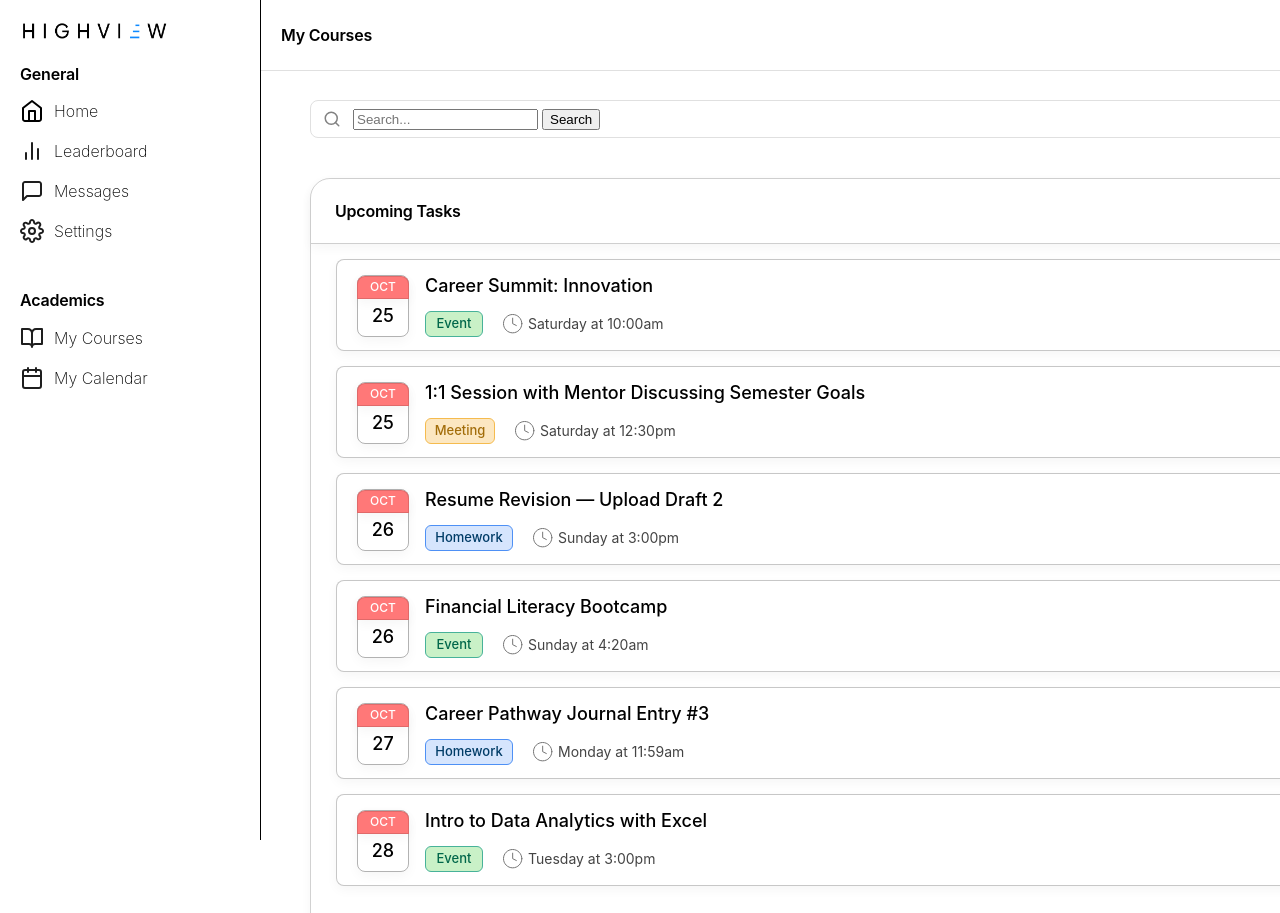
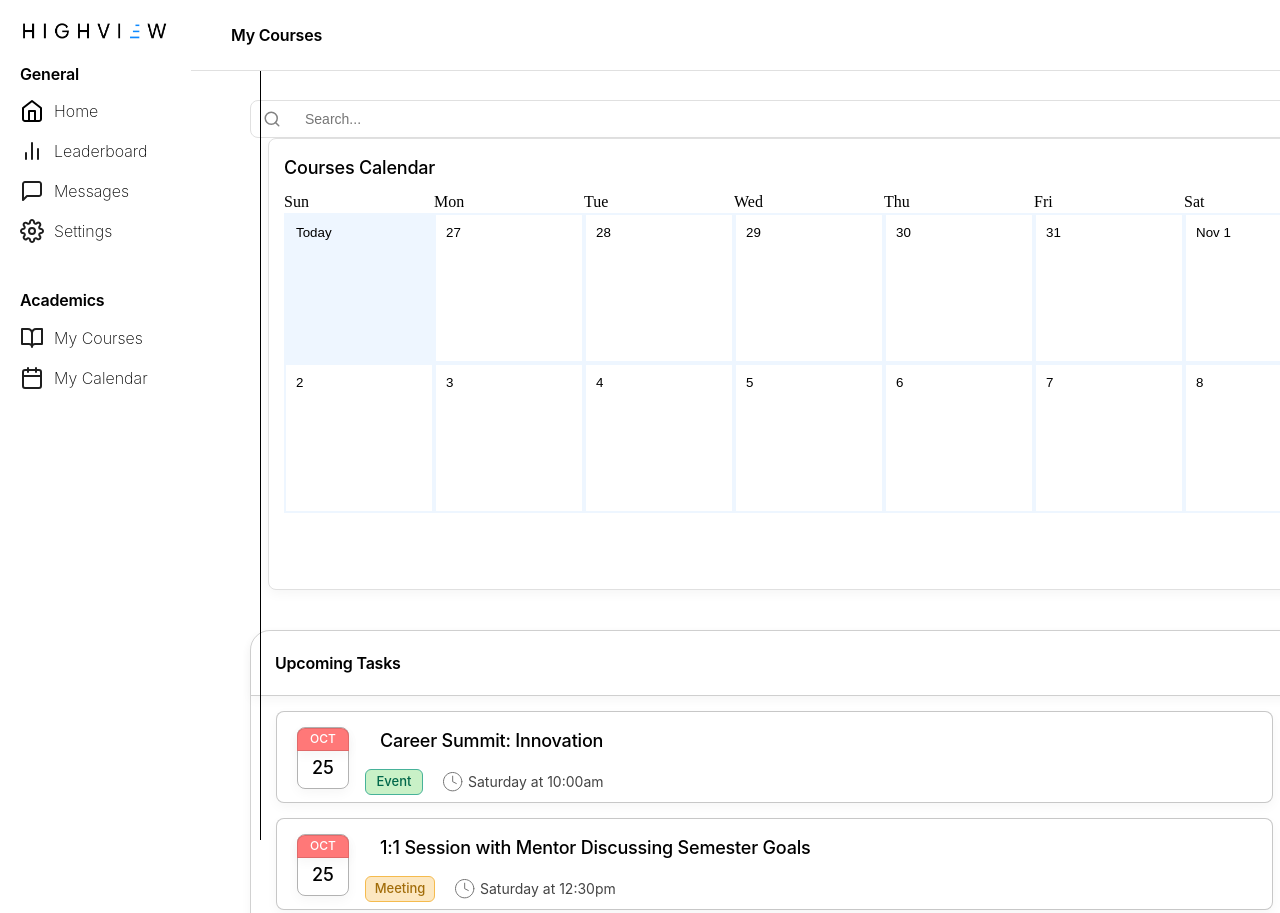
Before and after one commit to tiffiyyy/highview, a website built with Vite: page highview-web/src/courses/courses.html in a window 1280 px wide. Shown: the top 913 px of the page. Built offline with nearby package versions, Linux system fonts and the light colour scheme.

Commit message:
adding calendar

```diff
--- a/highview-web/src/calendar/calendar.css
+++ b/highview-web/src/calendar/calendar.css
@@ -3,6 +3,12 @@
     align-items: flex-start;
     margin-left: 220px;
     padding-top: 20px;
+}
+
+header{
+    border: none;
+    width: 1110px;
+    border-bottom: 1px solid rgba(0, 0, 0, 0.19);
 }
 
 h1 {
@@ -13,17 +19,27 @@ h1 {
     font-weight: 600;
     line-height: 150%; /* 30px */
     letter-spacing: -0.2px;
+    margin-left: 15px;
+
+}
+
+.current-date{
+    color: #000;
+    font-family: Inter;
+    font-size: 15px;
+    margin-left: 15px;
+
 }
 
 .calendar {
-    width: 1080px;
+    margin-left: 18px;
+    width: 1110px;
     height: 450px;
     flex-shrink: 0;
     border-radius: 8px;
     border: 1px solid #E0E0E0;
     background: #FFF;
     box-shadow: 0 4px 12px 0 rgba(0, 0, 0, 0.04);
-    padding-left: 10px;
 }
 
 .calendar-grid {
@@ -34,17 +50,27 @@ h1 {
     display: flex;
     flex-direction: row;
     flex-wrap: wrap;
-    margin-left: 5px;
+    margin-left: 15px;
 }
 
 .calendar-box {
     width: 150px;
     height: 150px;
     flex-shrink: 0;
-    fill: rgba(226, 243, 248, 0.45);
+    fill: #d4f5ff;
+    display: flex;
     flex-wrap: wrap;
     justify-content: flex-start;
     align-items: flex-start;
+    padding: 10px;
+    border: 2px solid #eef6ff;  /* Blue border */
+    background-color: white;
+    color: #000000;
+}
+
+
+.calendar-box.today{
+    background-color: #eef6ff;
 }
 
 .weekday {
--- a/highview-web/src/calendar/calendar.js
+++ b/highview-web/src/calendar/calendar.js
@@ -7,6 +7,7 @@ currDay = date.getDate();
 
 const months = ["January", "February", "March", "April", "May", "June", "July", "August",
                 "September", "October", "November", "December"];
+
 
 const renderCalendar = () => {
     let firstDayOfMonth = new Date(currYear, currMonth, 1).getDay(),
--- a/highview-web/src/courses/courses.css
+++ b/highview-web/src/courses/courses.css
@@ -38,8 +38,100 @@ html, body {
     text-align: left;
 }
 
+.calendar-page {
+    display: flex;
+    align-items: flex-start;
+    margin-left: 220px;
+    padding-top: 20px;
+}
+
+header{
+    border: none;
+    width: 1110px;
+    border-bottom: 1px solid rgba(0, 0, 0, 0.19);
+}
+
+h1 {
+    color: #000;
+    font-family: Inter;
+    font-size: 20px;
+    font-style: normal;
+    font-weight: 600;
+    line-height: 150%; /* 30px */
+    letter-spacing: -0.2px;
+    margin-left: 15px;
+
+}
+
+.current-date{
+    color: #000;
+    font-family: Inter;
+    font-size: 15px;
+    margin-left: 15px;
+
+}
+
+.calendar {
+    margin-left: 18px;
+    width: 1110px;
+    height: 450px;
+    flex-shrink: 0;
+    border-radius: 8px;
+    border: 1px solid #E0E0E0;
+    background: #FFF;
+    box-shadow: 0 4px 12px 0 rgba(0, 0, 0, 0.04);
+}
+
+.calendar-grid {
+    width: 1080px;
+    height: 300px;
+    flex-shrink: 0;
+    border-radius: 0 0 8px 8px;
+    display: flex;
+    flex-direction: row;
+    flex-wrap: wrap;
+    margin-left: 15px;
+}
+
+.calendar-box {
+    width: 150px;
+    height: 150px;
+    flex-shrink: 0;
+    fill: #d4f5ff;
+    display: flex;
+    flex-wrap: wrap;
+    justify-content: flex-start;
+    align-items: flex-start;
+    padding: 10px;
+    border: 2px solid #eef6ff;  /* Blue border */
+    background-color: white;
+    color: #000000;
+}
+
+
+.calendar-box.today{
+    background-color: #eef6ff;
+}
+
+.weekday {
+    width: 150px;
+    height: 20px;
+    flex-shrink: 0;
+    flex-wrap: wrap;
+}
+
+.date-num {
+    color: #080808;
+    font-family: Montserrat;
+    font-size: 18px;
+    font-style: normal;
+    font-weight: 500;
+    line-height: normal;
+    letter-spacing: -0.36px;
+}
+
 .mycourses {
-    margin-left: 290px;  /* match sidebar width */
+    margin-left: 230px;  /* match sidebar width */
     padding: 20px;
     padding-top: 65px;   /* leaves space so content shows below the fixed header */
 }
@@ -50,7 +142,7 @@ header {
     top: 0;
 
     /* push header to the right so it doesn't sit under the sidebar */
-    left: 261px;          /* SAME as .sidebar width */
+    left: 191px;          /* SAME as .sidebar width */
     right: 0;
 
     height: 70px;
@@ -61,7 +153,7 @@ header {
     background-color: #ffffff;
     border-bottom: 1px solid #E0E0E0;
 
-    padding-left: 20px;
+    padding-left: 40px;
     margin: 0;
     z-index: 10;
 }
@@ -113,6 +205,18 @@ h2 {
     font-style: normal;
     font-weight: 400;
     line-height: 24px; /* 150% */
+}
+
+
+/* style the search box */
+input[type="search"] {
+    border: none;            /* remove border */
+    outline: none;           /* remove blue focus outline */
+    padding: 8px 12px;
+    border-radius: 6px;
+    font-size: 14px;
+    width: 200px;            /* adjust as needed */
+    transition: background-color 0.2s ease;
 }
 
 .search{
--- a/highview-web/src/courses/courses.html
+++ b/highview-web/src/courses/courses.html
@@ -21,8 +21,38 @@
                 </svg>
                 <form action="/search" method="get">
                     <input type="search" name="q" placeholder="Search...">
-                    <button type="submit">Search</button>
                 </form>
+            </div>
+            <div class="calendar">
+                    <h1>Courses Calendar</h1>
+                    <h2 class="current-date"></h2>
+                <div class="calendar-grid">
+                    <!-- Weekday Headers -->
+                    <div class="weekday">Sun</div>
+                    <div class="weekday">Mon</div>
+                    <div class="weekday">Tue</div>
+                    <div class="weekday">Wed</div>
+                    <div class="weekday">Thu</div>
+                    <div class="weekday">Fri</div>
+                    <div class="weekday">Sat</div>
+                    <div id="calendar-days"></div>
+                    <!-- Days for Week 1 -->
+                    <button class="calendar-box today">Today</button>
+                    <button class="calendar-box">27</button>
+                    <button class="calendar-box">28</button>
+                    <button class="calendar-box">29</button>
+                    <button class="calendar-box">30</button>
+                    <button class="calendar-box">31</button>
+                    <button class="calendar-box">Nov 1</button>
+                    <!-- Days for Week 2 -->
+                    <button class="calendar-box">2</button>
+                    <button class="calendar-box">3</button>
+                    <button class="calendar-box">4</button>
+                    <button class="calendar-box">5</button>
+                    <button class="calendar-box">6</button>
+                    <button class="calendar-box">7</button>
+                    <button class="calendar-box">8</button>
+                </div>
             </div>
             <section class="tasksblock">
                 <section class="upcomingtasks">
```
Also changed, not shown: highview-web/src/calendar/calendar.html (+17 -15 lines).
